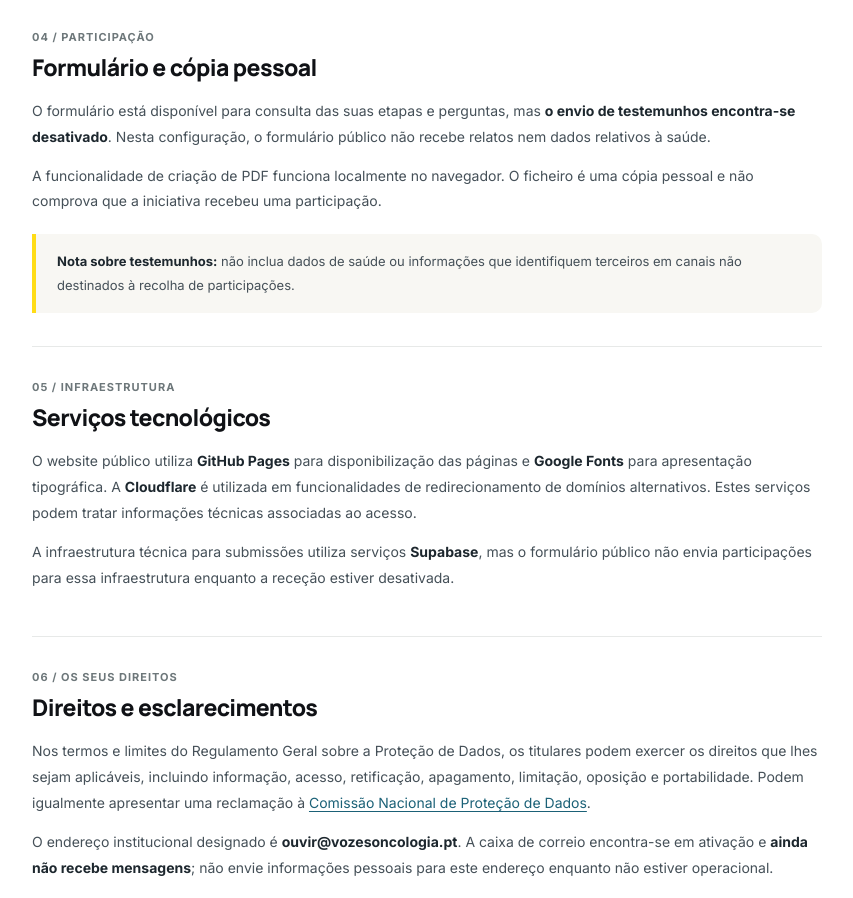
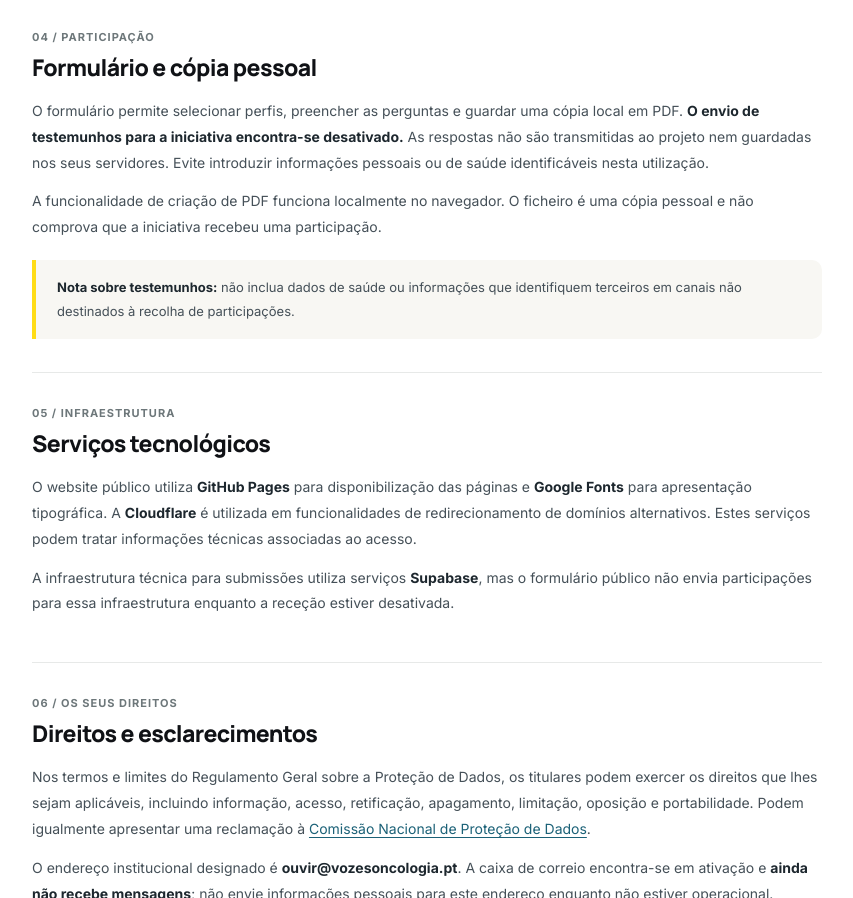
Before and after one commit to tiago-c-reis/vozes-oncologia-demo, a plain HTML site: page privacidade.html in a window 1280 px wide. Shown: the part 1404-2302 px from the top of the page, without its empty margins (309-1162 px from the left). Drawn offline with Linux system fonts and the light colour scheme.

Commit message:
V21: ativar interação local do formulário sem recolha (privacidade.html)

```diff
--- a/privacidade.html
+++ b/privacidade.html
@@ -119,7 +119,7 @@
           <section id="formulario" aria-labelledby="title-formulario">
             <span class="privacy-section-number">04 / PARTICIPAÇÃO</span>
             <h2 id="title-formulario">Formulário e cópia pessoal</h2>
-            <p>O formulário está disponível para consulta das suas etapas e perguntas, mas <strong>o envio de testemunhos encontra-se desativado</strong>. Nesta configuração, o formulário público não recebe relatos nem dados relativos à saúde.</p>
+            <p>O formulário permite selecionar perfis, preencher as perguntas e guardar uma cópia local em PDF. <strong>O envio de testemunhos para a iniciativa encontra-se desativado.</strong> As respostas não são transmitidas ao projeto nem guardadas nos seus servidores. Evite introduzir informações pessoais ou de saúde identificáveis nesta utilização.</p>
             <p>A funcionalidade de criação de PDF funciona localmente no navegador. O ficheiro é uma cópia pessoal e não comprova que a iniciativa recebeu uma participação.</p>
             <div class="privacy-notice"><p><strong>Nota sobre testemunhos:</strong> não inclua dados de saúde ou informações que identifiquem terceiros em canais não destinados à recolha de participações.</p></div>
           </section>
```
